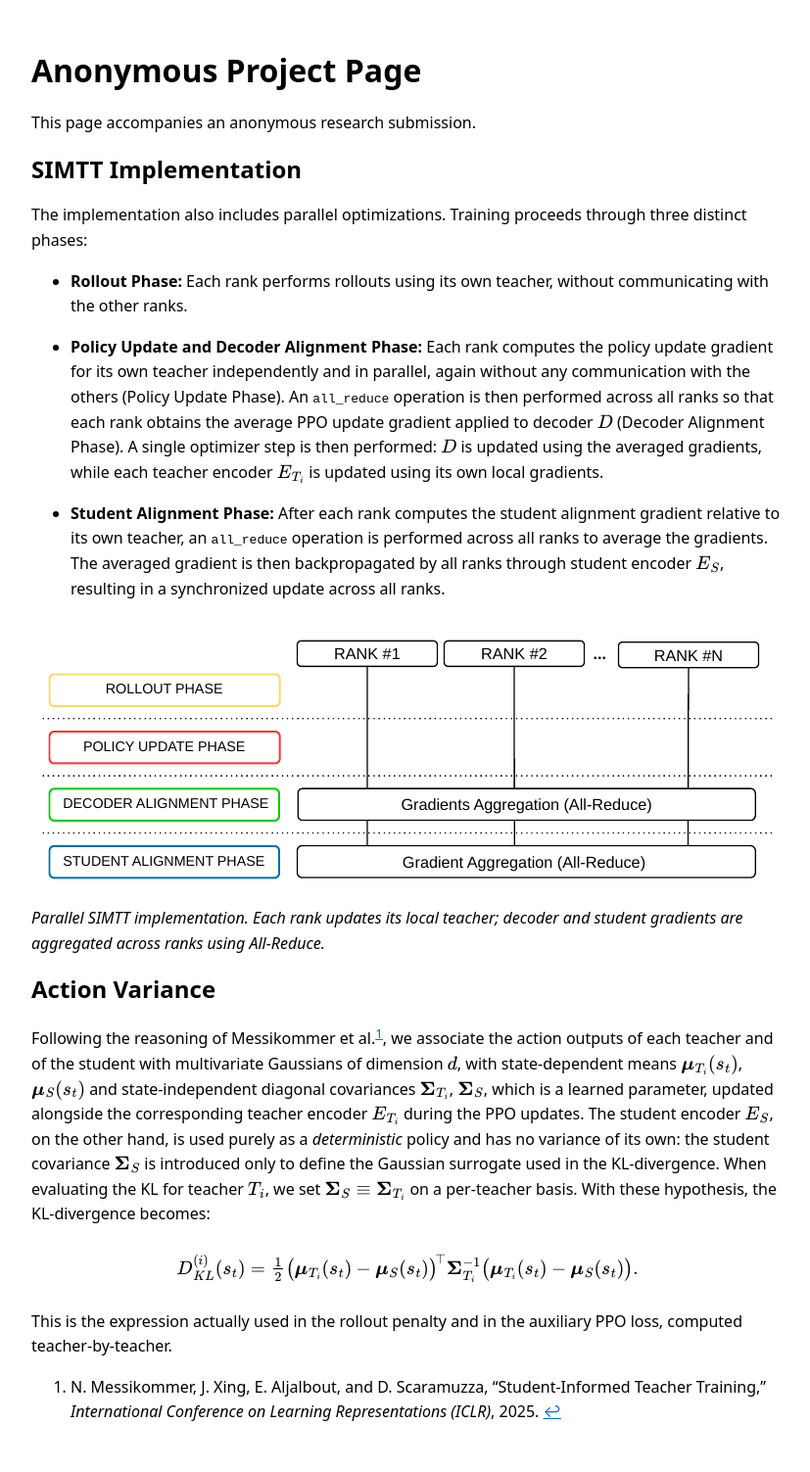
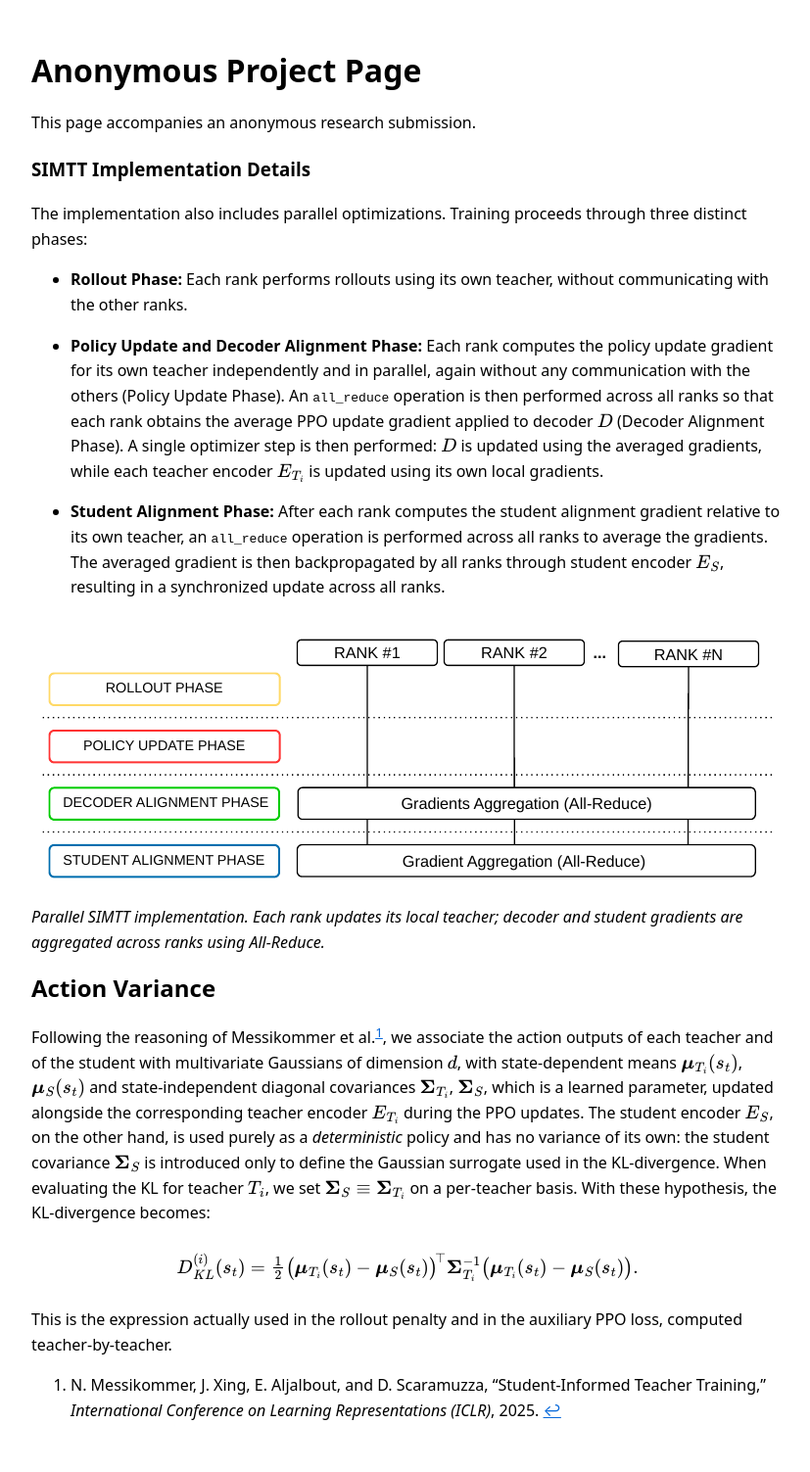
Before and after one commit to blind-paper-sub/ICRA2026, a Jekyll site: the page built from index.md, in a window 1280 px wide. Shown: the whole page at 98% size, without its empty margins (224-1051 px from the left). Built offline with Jekyll 4.4.1, drawn with Linux system fonts in a browser that asks for light colours.

Commit message:
Update supplementary page

```diff
--- a/index.md
+++ b/index.md
@@ -7,7 +7,7 @@ title: Anonymous Project Page
 
 This page accompanies an anonymous research submission.
 
-## SIMTT Implementation
+### SIMTT Implementation Details
 
 The implementation also includes parallel optimizations. Training proceeds
 through three distinct phases:
```
